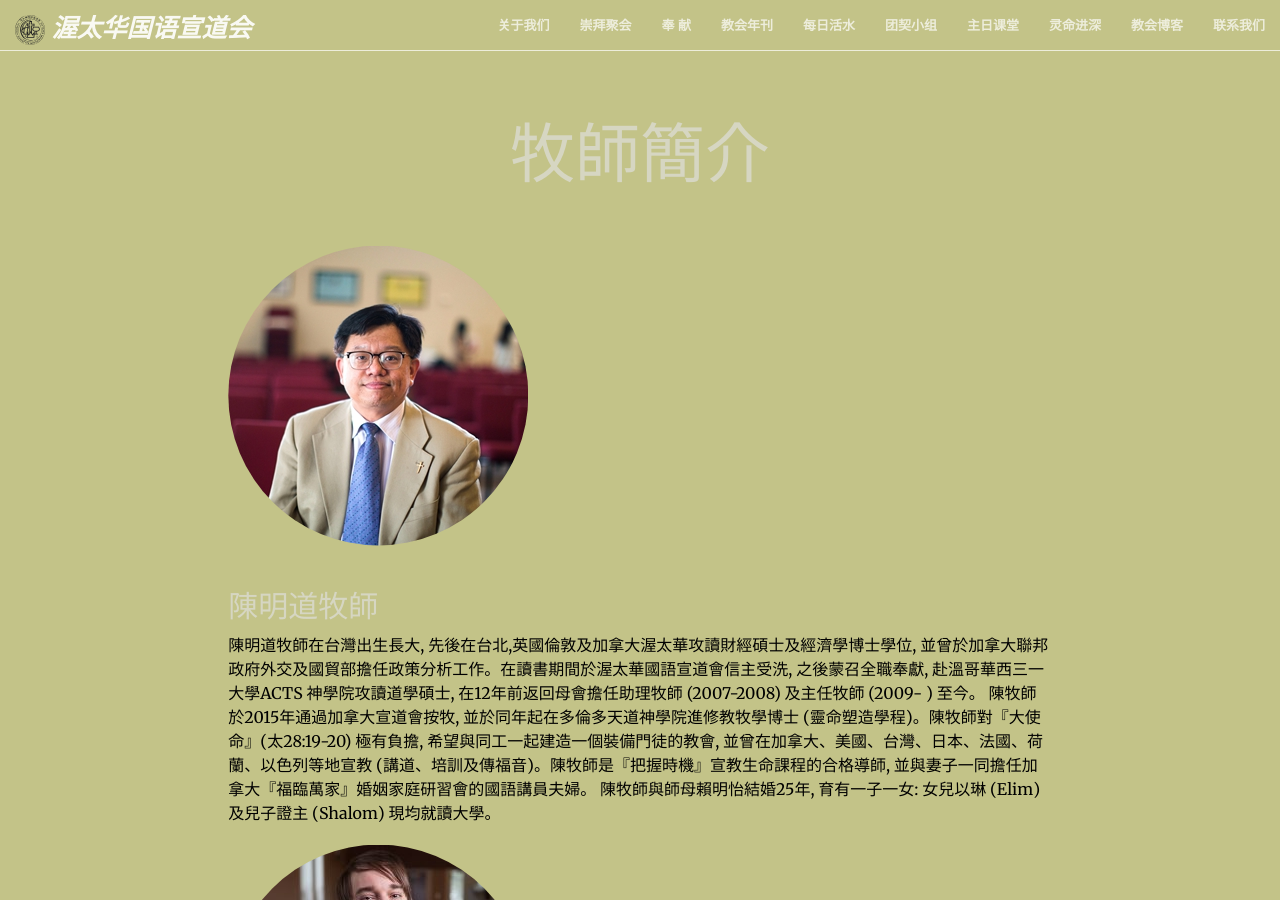
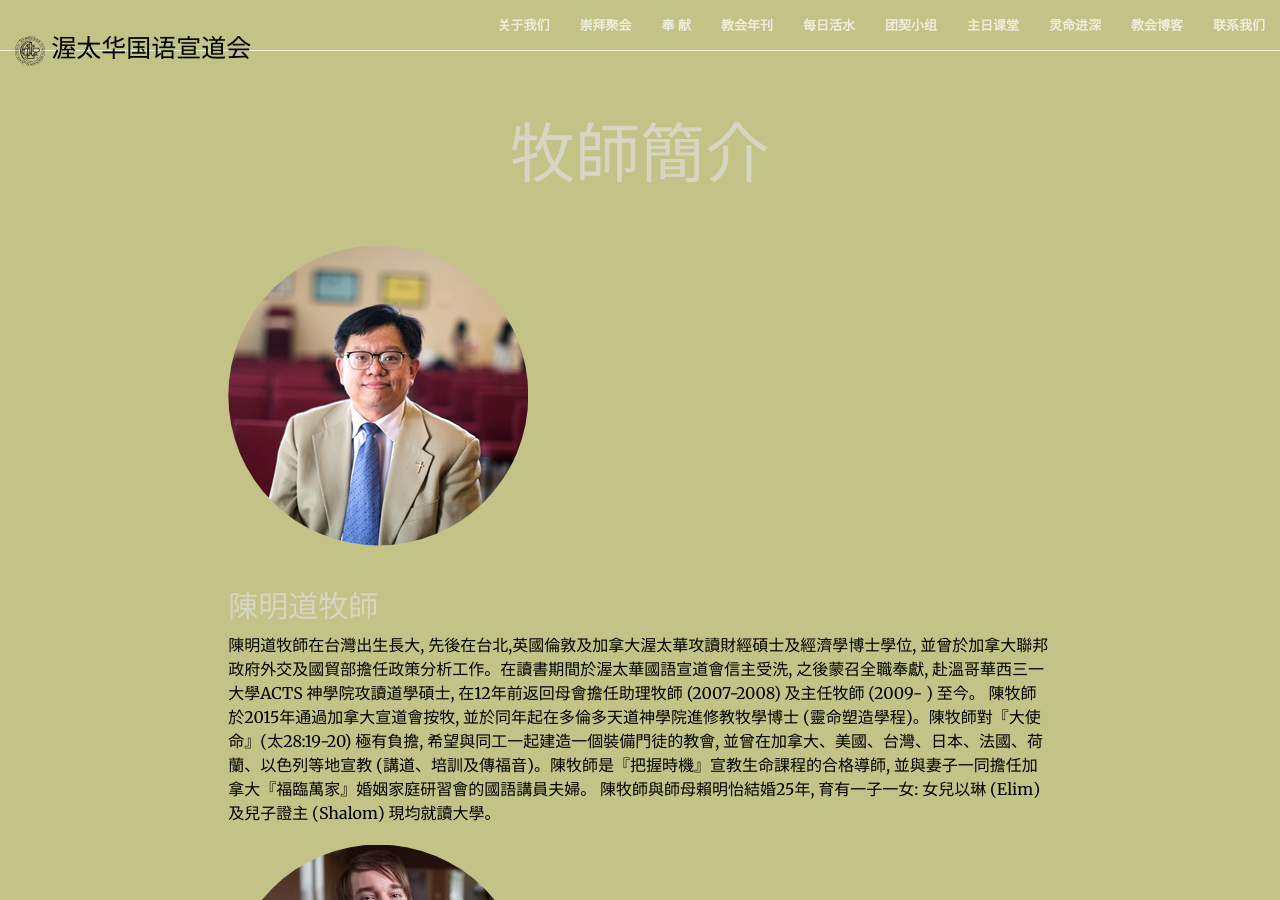
Before and after one commit to JonasYow/ottawaomac, a Jekyll site: the page built from pastor.md, in a window 1280 px wide and 900 px high. Built offline with Jekyll 4.4.1, drawn with Linux system fonts in a browser that asks for light colours; some web fonts are replaced.

Commit message:
Update nav.html

```diff
--- a/_includes/nav.html
+++ b/_includes/nav.html
@@ -9,7 +9,7 @@
                 <span class="icon-bar"></span>
             </button>
             <a class="navbar-brand page-scroll" href="{{ site.url }}#page-top">
-                <i class="fb"><img src="img/omac.svg" style="max-height: 30px;"/> 渥太华国语宣道会</i>
+                <h2 class="fb"><img src="img/omac.svg" style="max-height: 30px;"/> 渥太华国语宣道会</h2>
                 <!-- <img src="img/banner1.jpg" class="img-responsive" alt="" height="100" style="max-height: 35px;"/> -->
             </a>
         </div>
```
